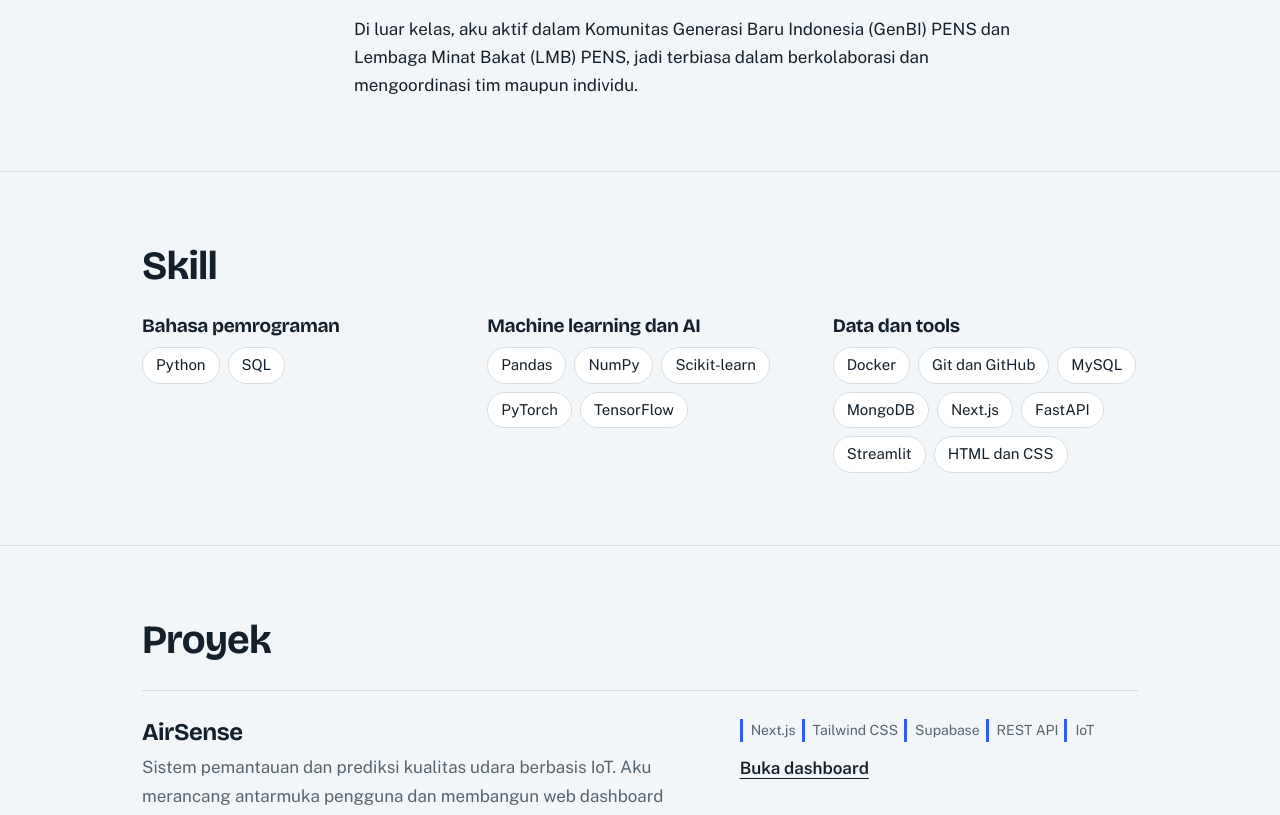
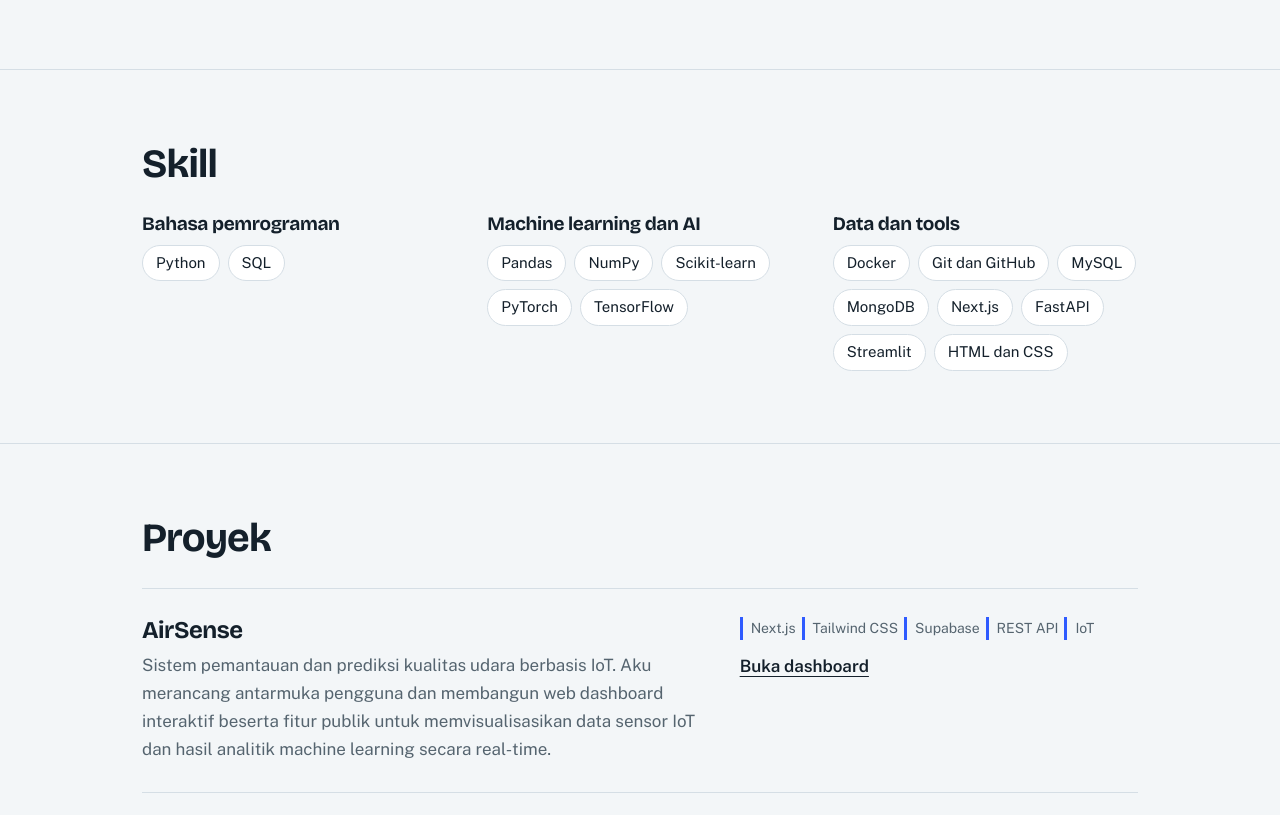
Before and after one commit to shitiych09-del/portfolio, a plain HTML site: page index.html in a window 1280 px wide. Shown: the part 1044-1859 px from the top of the page. Drawn offline with nearby package versions, Linux system fonts and the light colour scheme.

```diff
--- a/index.html
+++ b/index.html
@@ -161,8 +161,6 @@ footer{padding:28px 0 40px;color:var(--muted);font-size:15px;border-top:1px soli
         <div class="about">
         <p data-i="p1">Mahasiswa Sains Data Terapan di Politeknik Elektronika Negeri Surabaya (PENS) dengan kemampuan analitis yang kuat dalam pengolahan data, evaluasi model Machine Learning, serta pengembangan sistem berbasis AI. Terbiasa menggunakan Python, Scikit-learn, dan berbagai framework Deep Learning untuk menyelesaikan studi kasus prediksi maupun klasifikasi data.</p>
         <p data-i="p2">Aku mengolah data, mengevaluasi model machine learning, dan membangun sistem berbasis AI, termasuk dashboard yang membuat hasil analisis mudah dipahami.</p>
-        <p data-i="p3">Di luar kelas, aku aktif dalam Komunitas Generasi Baru Indonesia (GenBI) PENS dan Lembaga Minat Bakat (LMB) PENS, jadi terbiasa dalam berkolaborasi dan mengoordinasi tim maupun individu.</p>
-        </div>
       </div>
     </div>
   </section>
```
